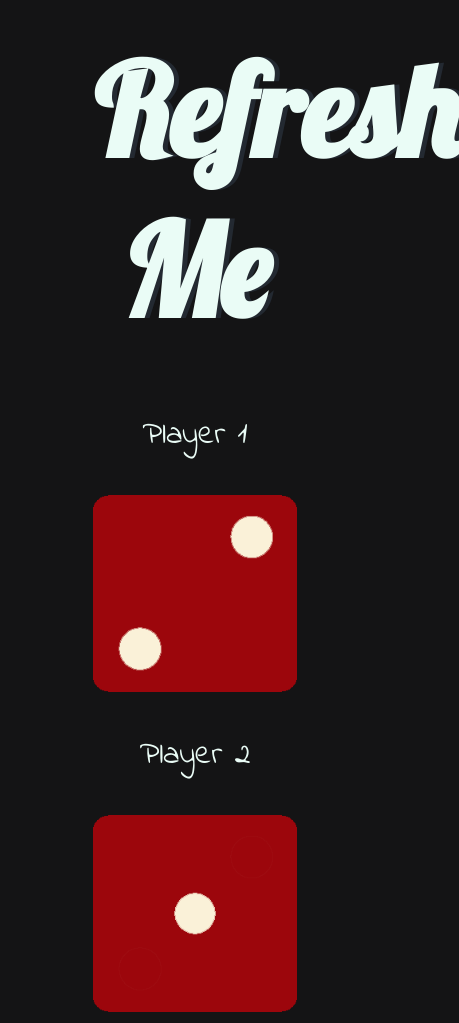
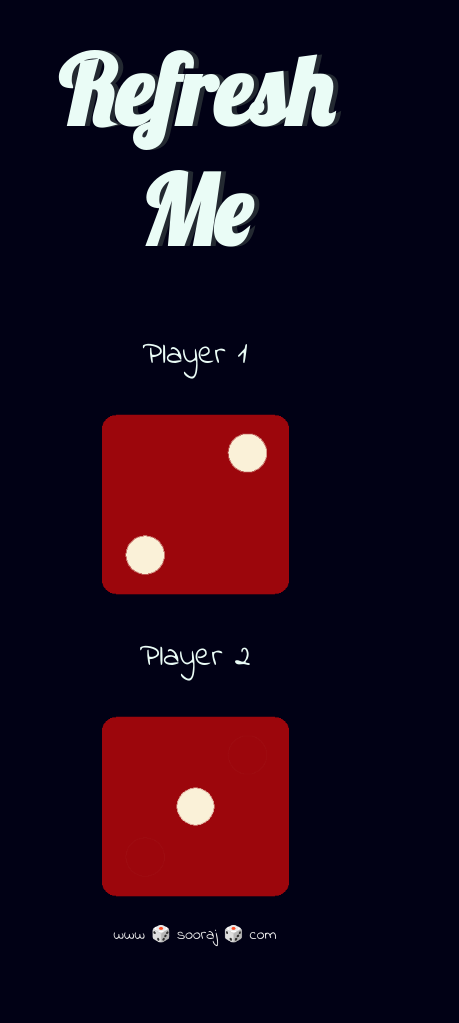
Before and after one commit to soorajk511/Dice-game, a plain HTML site: page index.html in a window 390 px wide. Shown: the top 1023 px of the page, 459 px wide, since content can reach past the window. After the commit the page ends 955 px from the top, so only its background shows below. Drawn offline with Linux system fonts and the light colour scheme.

Commit message:
responsive

```diff
--- a/index.html
+++ b/index.html
@@ -7,12 +7,14 @@
     <link href="https://fonts.googleapis.com/css?family=Indie+Flower|Lobster" rel="stylesheet">
 
 
+
   </head>
   <body>
 
     <div class="container">
       <h1>Refresh Me</h1>
-
+    </div>
+    <div class="container2">
       <div class="dice">
         <p>Player 1</p>
         <img class="img1" src="images/dice2.png">
--- a/styles.css
+++ b/styles.css
@@ -1,24 +1,33 @@
 .container {
-  width: 70%;
+  width: 100%;
   margin: auto;
   text-align: center;
+
+}
+.container2 {
+  width: 100%;
+
+  margin: 0px;
+  text-align: center;
+  display: flex;
+  flex-direction: row;
+ justify-content: center;
 }
 
-.dice {
+/* .dice {
   text-align: center;
   display: inline-block;
-
-}
+} */
 
 body {
-  background-color: #141415;
+  background-color: #010115;
 }
 
 h1 {
   margin: 30px;
   font-family: 'Lobster', cursive;
   text-shadow: 5px 0 #232931;
-  font-size: 8rem;
+  font-size: 6rem;
   color: #eafcf6;
 }
 
@@ -29,7 +38,7 @@ p {
 }
 
 img {
-  width: 80%;
+  width: 50%;
 }
 
 footer {
@@ -39,3 +48,8 @@ footer {
   font-family: 'Indie Flower', cursive;
 
 }
+@media screen and (max-width: 700px) {
+  .container2 {
+    flex-direction: column;
+  }
+}
```
